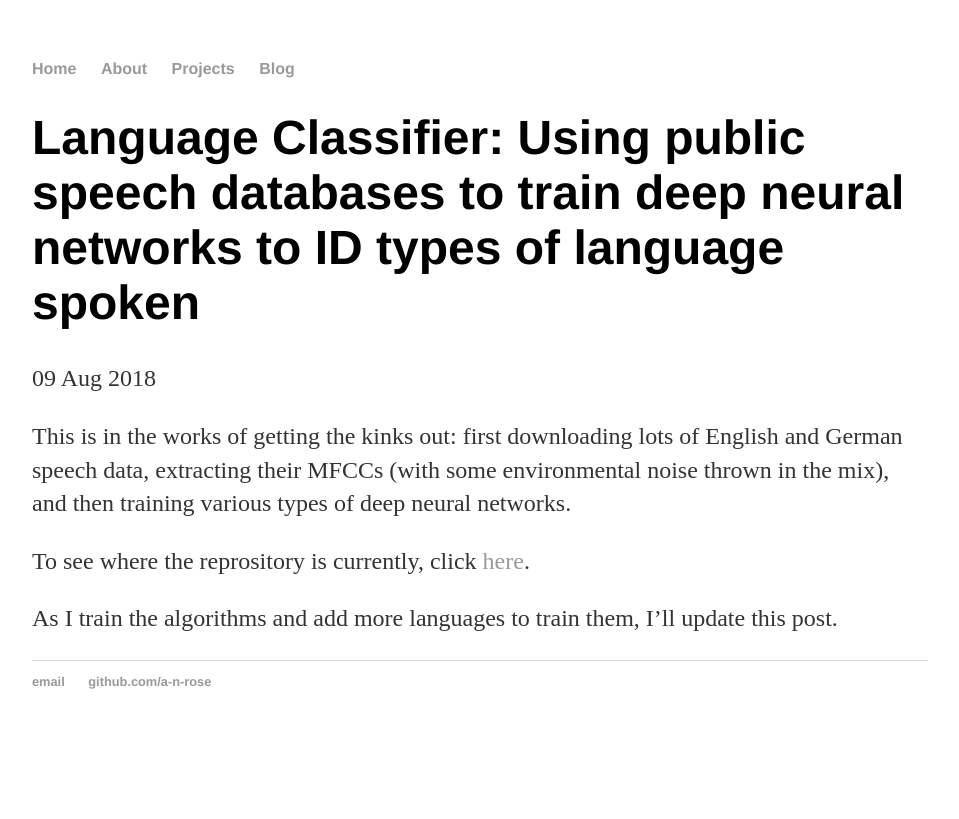
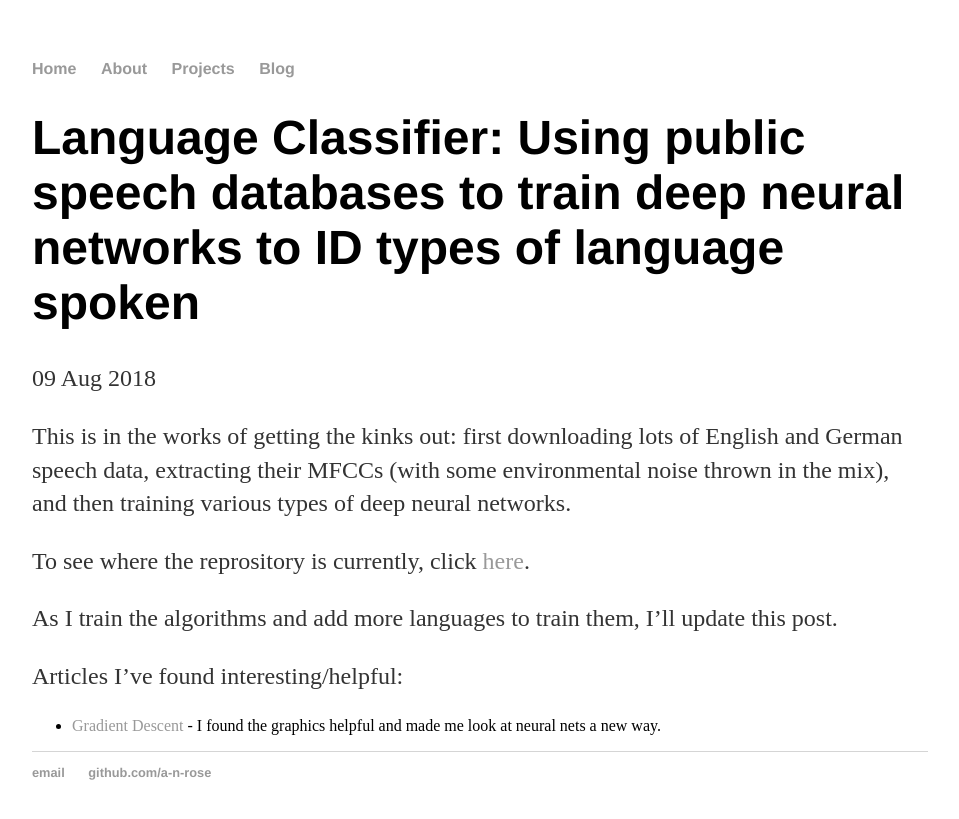
Before and after one commit to a-n-rose/a-n-rose.github.io, a Jekyll site: the page built from _posts/2018-08-09-language-classifier.md, in a window 1280 px wide. Shown: the top 819 px of the page, without its empty margins (160-1119 px from the left). Built offline with Jekyll 4.4.1, drawn with Linux system fonts in a browser that asks for light colours.

Commit message:
added article on gradient descent I liked

```diff
--- a/_posts/2018-08-09-language-classifier.md
+++ b/_posts/2018-08-09-language-classifier.md
@@ -9,3 +9,6 @@ This is in the works of getting the kinks out: first downloading lots of English
 To see where the reprository is currently, click <a href = "https://github.com/a-n-rose/language-classifier">here</a>.
 
 As I train the algorithms and add more languages to train them, I'll update this post.
+
+Articles I've found interesting/helpful:
+* <a href = "https://iamtrask.github.io/2015/07/27/python-network-part2/">Gradient Descent</a> - I found the graphics helpful and made me look at neural nets a new way.
```
